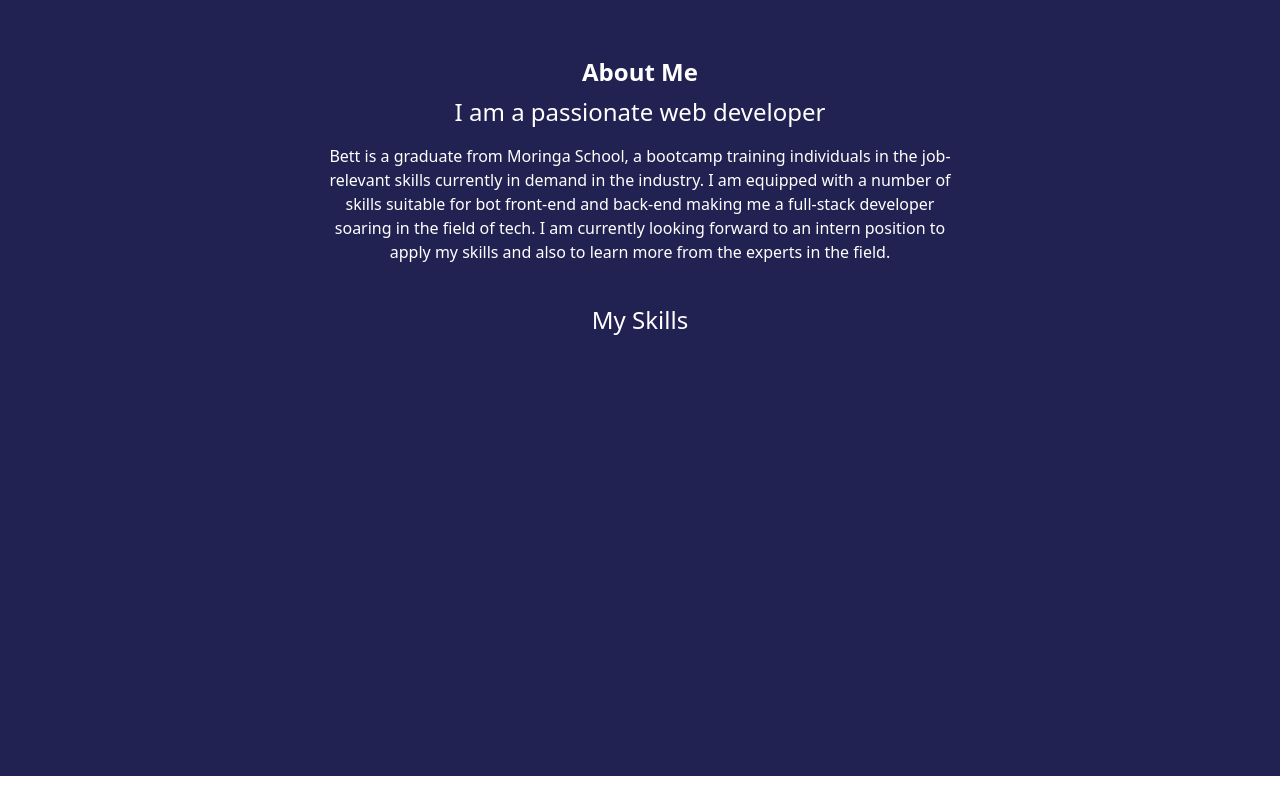
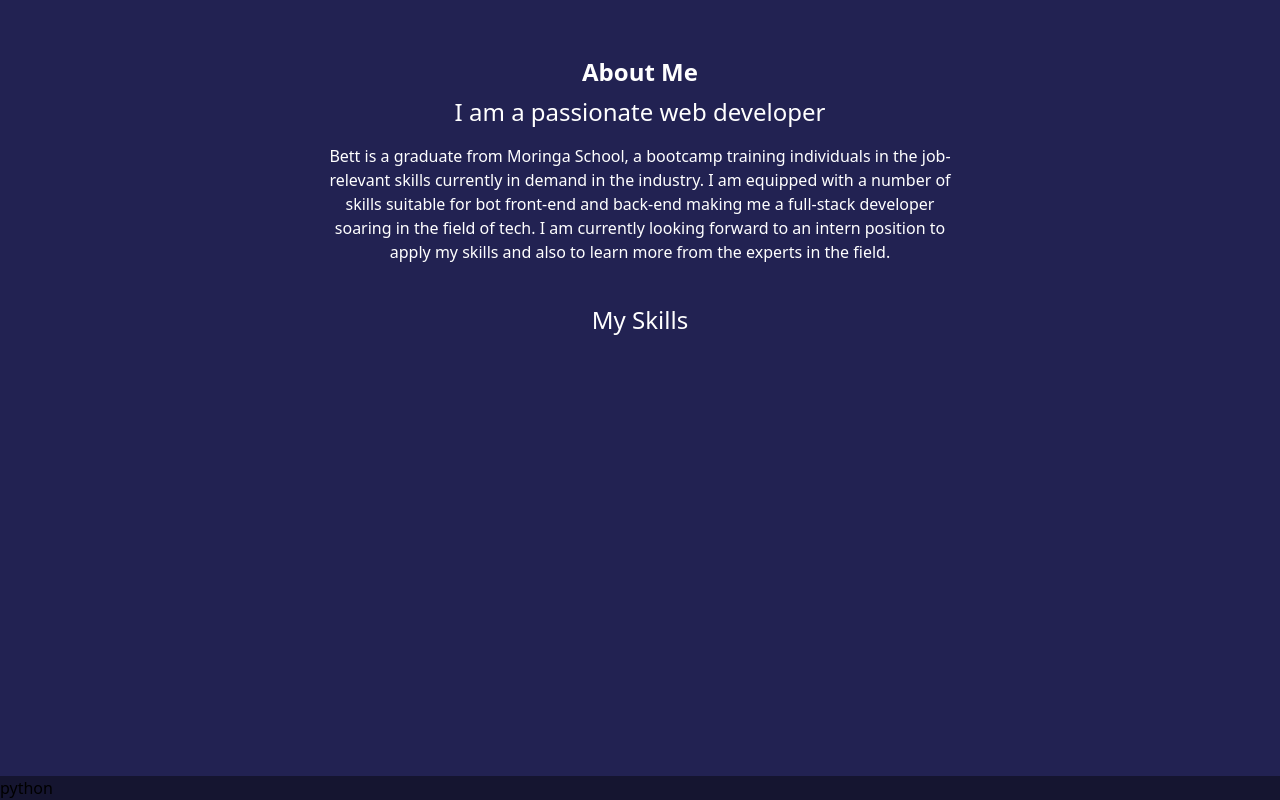
Before and after one commit to shaddybett/super-portfolio, a React (Create React App) app: page / in a window 1280 px wide. Shown: the part 660-1460 px from the top of the page. Before the commit the page ends 1436 px from the top, so only its background shows below. Built offline with nearby package versions, Linux system fonts and the light colour scheme; a small style sheet from the web is missing.

Commit message:
changed python import

```diff
--- a/src/components/Home.js
+++ b/src/components/Home.js
@@ -6,6 +6,8 @@ import { Navbar } from "flowbite-react";
 import { Button } from "flowbite-react";
 import "@fortawesome/fontawesome-free/css/all.css";
 import { FontAwesomeIcon } from "@fortawesome/react-fontawesome";
+
+
 
 import "./Home.css";
 
@@ -141,7 +143,9 @@ const About = () => {
 const Skills = () => {
   return (
     <div>
-      <FontAwesomeIcon icon={['fab', 'python']} />
+      <FontAwesomeIcon icon="python" />
+
+      python
     </div>
   );
 };
```
